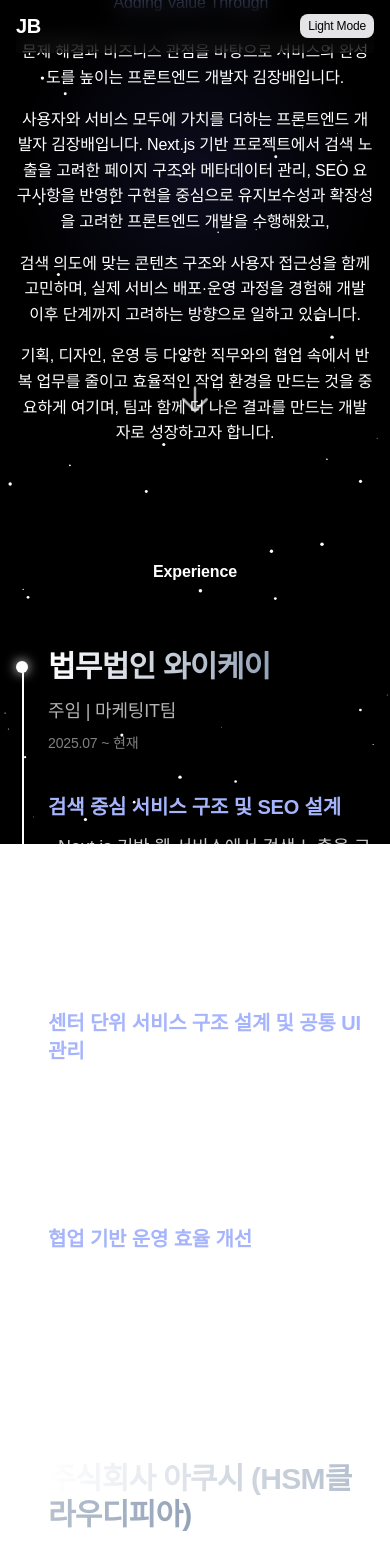
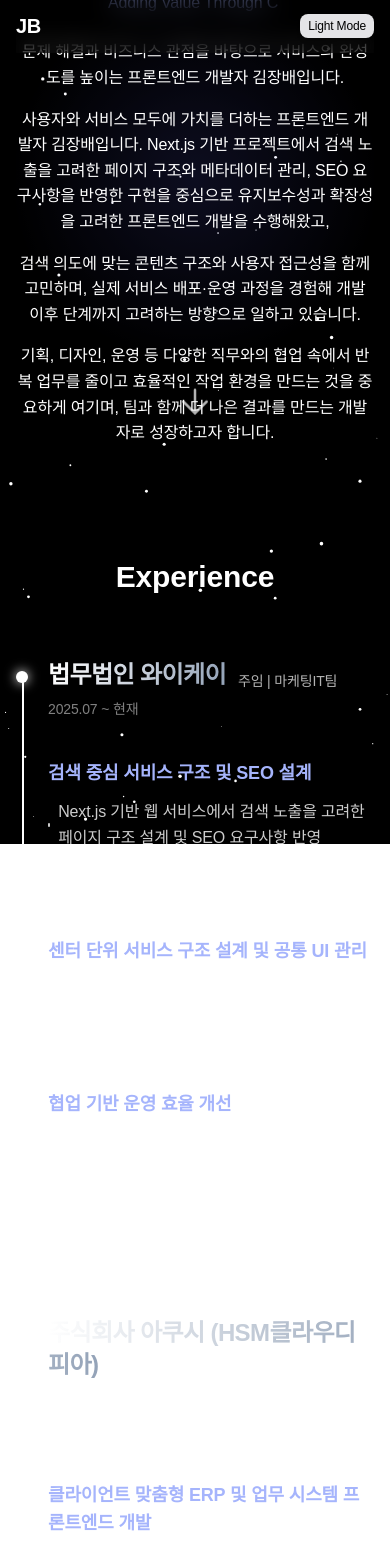
Before and after one commit to JangBai/JangBai.github.io, a React (Vite) app: page / in a window 390 px wide. Shown: the top 1568 px of the page. Built offline with nearby package versions, Linux system fonts and the light colour scheme; a web font is replaced by a local one.

Commit message:
fix: experience 4차 작업 (반응형 1차)

```diff
--- a/src/components/ui/ExperienceCard.tsx
+++ b/src/components/ui/ExperienceCard.tsx
@@ -21,22 +21,24 @@ export default function ExperienceCard() {
             <div className="w-full pl-8">
               <div className="mb-10">
                 <div className="flex flex-wrap items-end gap-3">
-                  <div className="text-3xl font-bold tracking-tight">
+                  <div className="text-2xl font-bold tracking-tight sm:text-2xl md:text-3xl">
                     <span className="bg-gradient-to-r from-slate-900 to-slate-500 bg-clip-text text-transparent dark:from-white dark:to-slate-400">
                       {item.company}
                     </span>
                   </div>
-                  <p className="text-lg opacity-70">{item.position}</p>
+                  <p className="text-sm opacity-70 md:text-lg">
+                    {item.position}
+                  </p>
                 </div>
                 <p className="mt-2 text-sm opacity-50">{item.period}</p>
               </div>
 
               {item.sections.map((section, idx) => (
                 <div key={idx} className="mb-8">
-                  <h4 className="mb-3 text-xl font-semibold text-[var(--color-accent-strong)] dark:text-[var(--color-accent-soft)]">
+                  <h4 className="mb-3 text-lg font-semibold text-[var(--color-accent-strong)] dark:text-[var(--color-accent-soft)] lg:text-xl">
                     {section.title}
                   </h4>
-                  <ul className="space-y-1 text-lg opacity-80">
+                  <ul className="text-md space-y-1 opacity-80 lg:text-lg">
                     {section.descriptions.map((desc, i) => (
                       <li key={i} className="flex items-center gap-2">
                         <span className="h-1 w-1 rounded-full bg-[var(--color-primary)]"></span>
--- a/src/pages/home/Experience.tsx
+++ b/src/pages/home/Experience.tsx
@@ -7,7 +7,7 @@ export default function Experience() {
       className="flex flex-col items-center justify-center gap-6"
     >
       <div className="w-full text-[var(--color-primary)]">
-        <h2 className="pb-16 text-center font-bold sm:text-xl md:text-3xl lg:text-5xl">
+        <h2 className="pb-16 text-center text-3xl font-bold sm:text-3xl md:text-4xl lg:text-5xl">
           Experience
         </h2>
 
```
